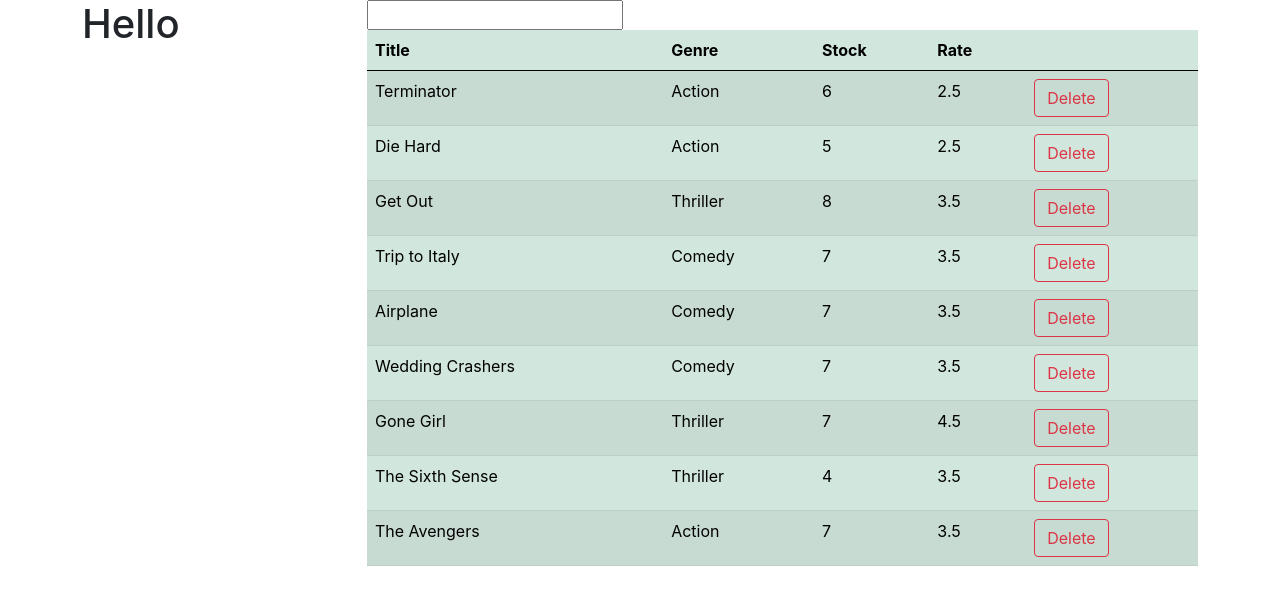
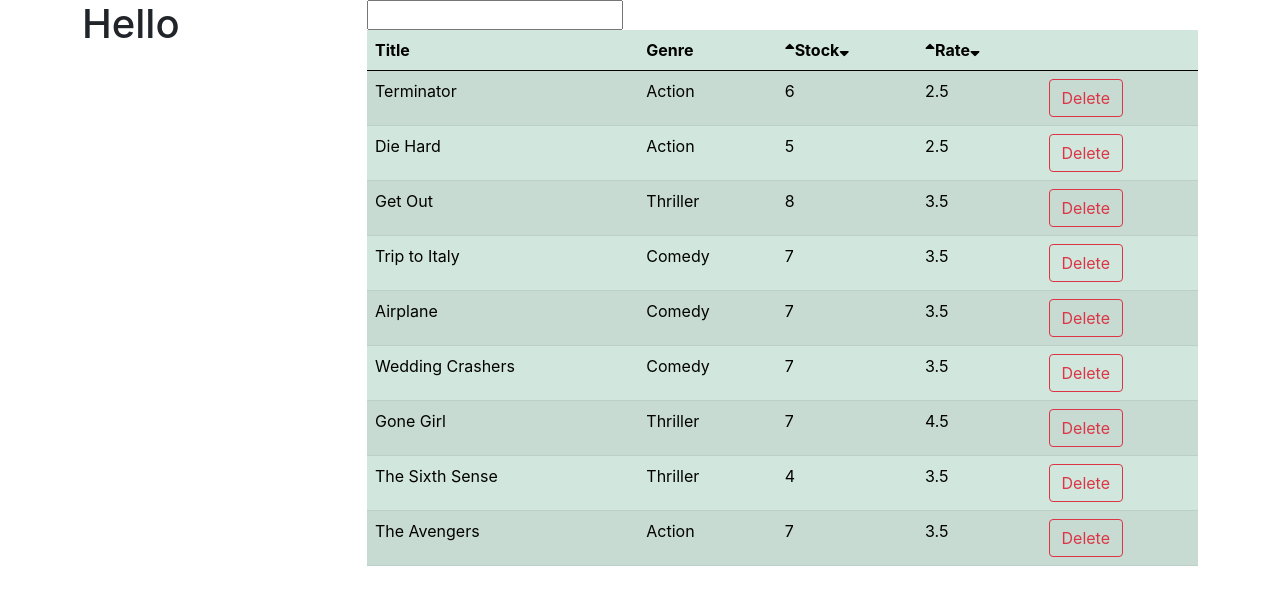
Before and after one commit to harsh007fc/Movies_App, a React (Create React App) app: page / in a window 1280 px wide. Shown: the top 604 px of the page. Built offline with nearby package versions, Linux system fonts and the light colour scheme.

Commit message:
code added upto arrows

```diff
--- a/public/index.html
+++ b/public/index.html
@@ -24,6 +24,8 @@
       work correctly both with client-side routing and a non-root public URL.
       Learn how to configure a non-root public URL by running `npm run build`.
     -->
+    <link rel="stylesheet" href="path/to/font-awesome/css/font-awesome.min.css">
+    <link rel="stylesheet" href="https://use.fontawesome.com/releases/v5.15.3/css/all.css" integrity="sha384-SZXxX4whJ79/gErwcOYf+zWLeJdY/qpuqC4cAa9rOGUstPomtqpuNWT9wdPEn2fk" crossorigin="anonymous">
     <link href="https://cdn.jsdelivr.net/npm/bootstrap@5.0.1/dist/css/bootstrap.min.css" rel="stylesheet" integrity="sha384-+0n0xVW2eSR5OomGNYDnhzAbDsOXxcvSN1TPprVMTNDbiYZCxYbOOl7+AMvyTG2x" crossorigin="anonymous">
     <title>React App</title>
   </head>
--- a/src/Components/Movies.js
+++ b/src/Components/Movies.js
@@ -75,8 +75,16 @@ export default class Movies extends Component {
                                 <tr>
                                     <th scope="col">Title</th>
                                     <th scope="col">Genre</th>
-                                    <th scope="col">Stock</th>
-                                    <th scope="col">Rate</th>
+                                    <th scope="col">
+                                    <i className="fas fa-sort-up"></i>
+                                    Stock
+                                    <i className="fas fa-sort-down"></i>
+                                        </th>
+                                    <th scope="col">
+                                    <i className="fas fa-sort-up"></i>
+                                    Rate
+                                    <i className="fas fa-sort-down"></i>
+                                    </th>
                                     <th scope="col"></th>
                                 </tr>
                             </thead>
```
